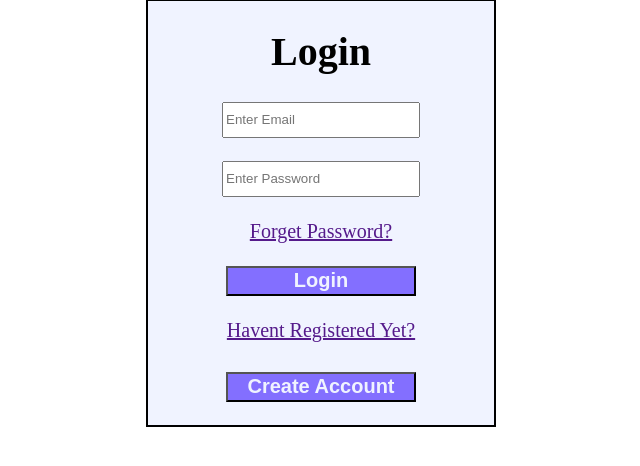
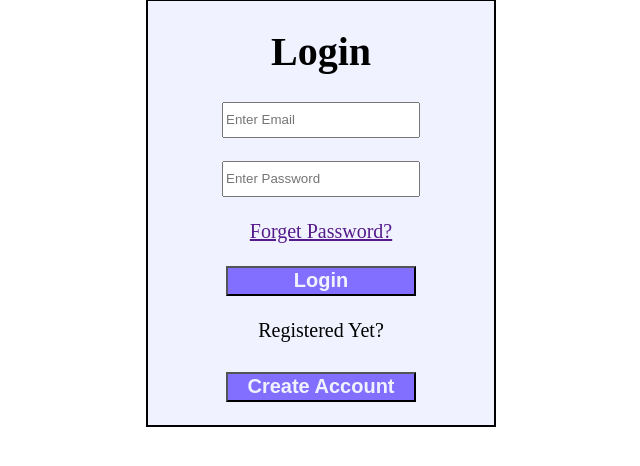
Before and after one commit to ka0un/Library-Management-System-, a PHP site: page /register/login.php in a window 1280 px wide. Shown: the part 131-597 px from the top of the page, without its empty margins (304-944 px from the left). Run offline with PHP 8.4, Linux system fonts and the light colour scheme; data that the repository does not hold is empty.

Commit message:
Update login.php

```diff
--- a/register/login.php
+++ b/register/login.php
@@ -76,7 +76,7 @@ if(isset($_POST["login"])){
 			<div class = "login-button">
 				<input type="submit" value="Login" name="login" class="login_submit"><br><br>
 			</div>
-				<a href=""> Havent Registered Yet? </a>
+				 Registered Yet?
         </form>
 		<a href="register.php">
 					<button class="create_accout">Create Account</button>
```
